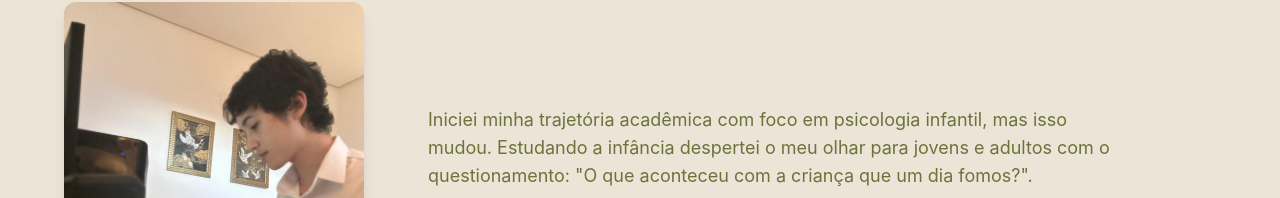
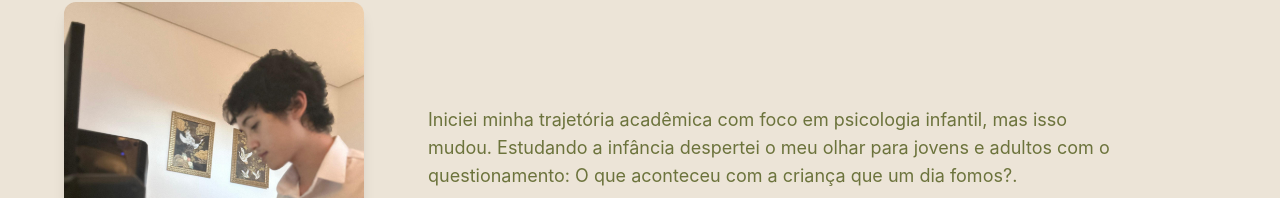
Before and after one commit to GuusRodrigues/Psi_site, a Next.js app in the folder psi-wu/: page /sobre in a window 1280 px wide. Shown: the part 602-800 px from the top of the page. Built offline with nearby package versions, Linux system fonts and the light colour scheme.

Commit message:
correção erro

```diff
--- a/psi-wu/src/app/sobre/page.tsx
+++ b/psi-wu/src/app/sobre/page.tsx
@@ -62,7 +62,7 @@ export default function SobrePage() {
           <div className="w-full md:w-3/5 space-y-6">
             <div className="space-y-4 md:space-y-6 text-primary">
               <p className="leading-relaxed text-base md:text-lg">
-                Iniciei minha trajetória acadêmica com foco em psicologia infantil, mas isso mudou. Estudando a infância despertei o meu olhar para jovens e adultos com o questionamento: "O que aconteceu com a criança que um dia fomos?".
+                Iniciei minha trajetória acadêmica com foco em psicologia infantil, mas isso mudou. Estudando a infância despertei o meu olhar para jovens e adultos com o questionamento: O que aconteceu com a criança que um dia fomos?.
               </p>
               <p className="leading-relaxed text-base md:text-lg">
                 A partir disso, surge um compromisso em ajudar aqueles que enfrentaram desafios ou experiências que comprometeram sua capacidade de viver uma vida plena e significativa.
```
